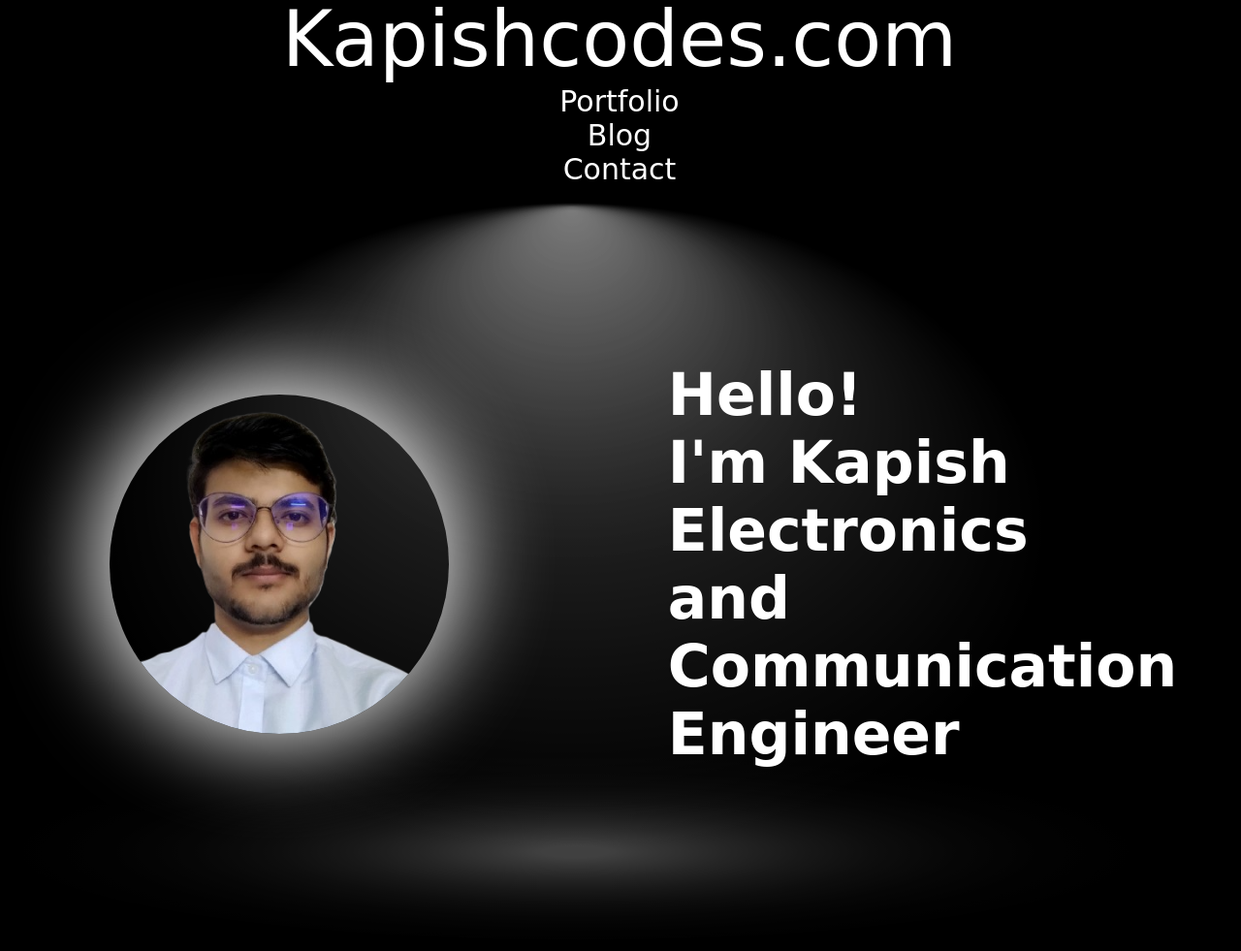
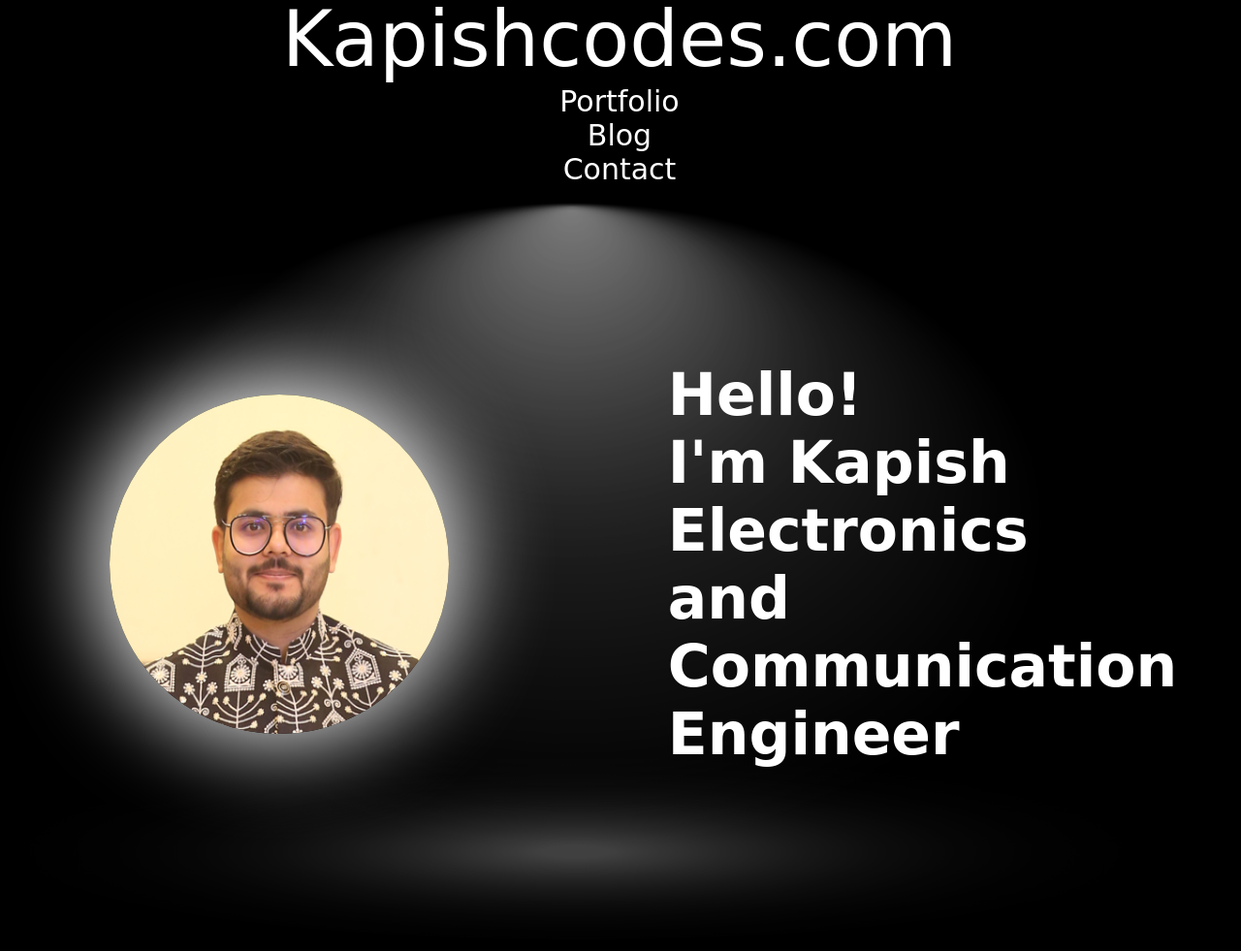
Before and after one commit to kapish97/kapishcodesPortfolio, a Django app: page / in a window 1280 px wide; the page is wider, and only the part inside the window is pictured. Shown: the top 981 px of that part at 97% size. Run offline with Django 3.2, Linux system fonts and the light colour scheme; some libraries are stand-ins or nearby versions; some web fonts are replaced.

Commit message:
added gfg info

```diff
--- a/templates/firstApp/portfolio.html
+++ b/templates/firstApp/portfolio.html
@@ -27,7 +27,7 @@
         <div class="photo">
 
             <div class="line-parent">
-               <img class="kapish" src="{%static "images/KAPISH.png"%}" alt="kapish photo">
+               <img class="kapish" src="{%static "images/kapishUpdated.png"%}" alt="kapish photo">
                <div>
                   <h1 class="line-1">Hello!</h1>
                   <h1 class="line-1">I'm Kapish</h1>
@@ -155,6 +155,7 @@
    <div class="social-media">
       <a href="https://www.linkedin.com/in/kapish-092268121/" ><img class="social-mediaimg"  src="{%static "images/linkedin.png"%}" alt="Github"></a>
       <a href="https://github.com/kapish97"><img class="social-mediaimg" src="{%static "images/github.png"%}" alt="LinkedIn"></a>
+      <a href="https://auth.geeksforgeeks.org/user/kapish261997/profile"><img class="social-mediaimg" src="{%static "images/gfg.png"%}" alt="GeeksForGeeks"></a>
       <h3 href="/portfolio">Kapishcodes.com</h3>
    </div>
 
```
Also changed, not shown: static/images/gfg.png (added), static/images/kapishUpdated.png (added).
